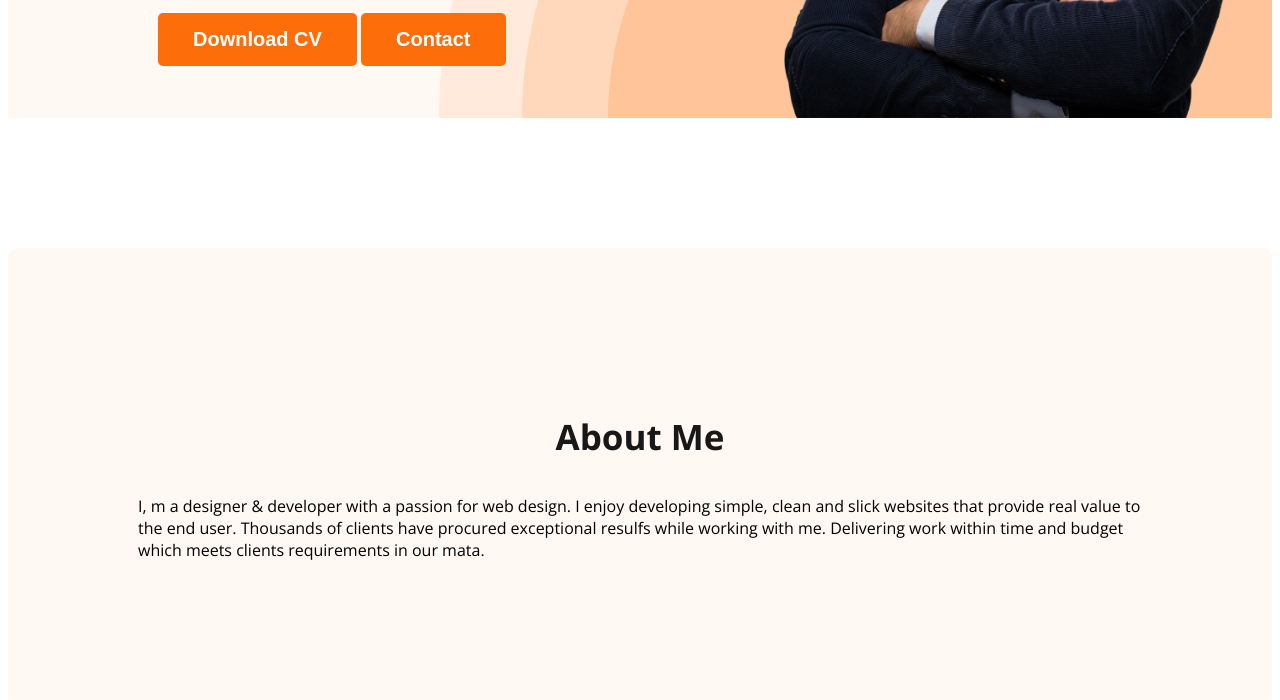
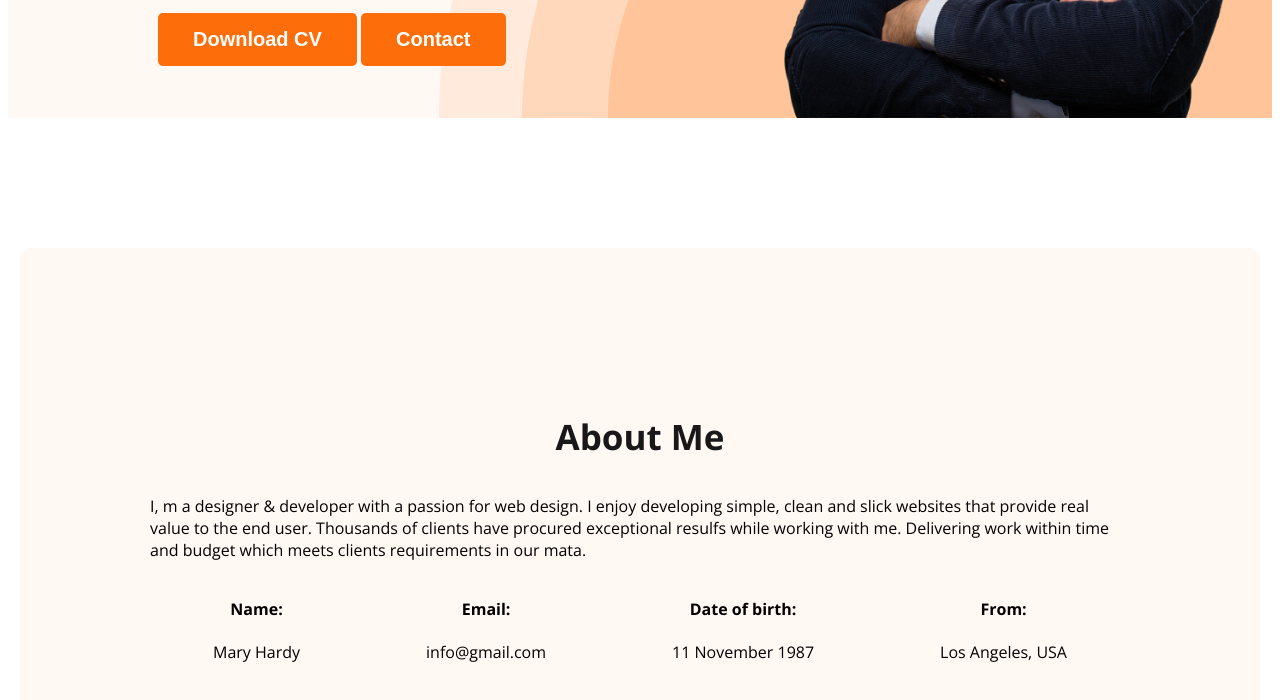
Before and after one commit to MushfikShahed/portfolio-website-practise, a plain HTML site: page index.html in a window 1280 px wide. Shown: the part 650-1350 px from the top of the page. Drawn offline with nearby package versions, Linux system fonts and the light colour scheme.

Commit message:
about us information

```diff
--- a/index.html
+++ b/index.html
@@ -26,7 +26,8 @@
             <div class="banner-content">
                 <h3 class="banner-greeting">Hi I am</h3>
                 <h1 class="banner-tittle">Marry Hardy</h1>
-                <p class="banner-descreption">Shot what able cold new see hold.Friendly as an betrayed formerly he. Morning because as to society behaved moments.</p>
+                <p class="banner-descreption">Shot what able cold new see hold.Friendly as an betrayed formerly he.
+                    Morning because as to society behaved moments.</p>
                 <button class="btn-primary">Download CV</button>
                 <button class="btn-primary">Contact</button>
             </div>
@@ -36,7 +37,29 @@
     <main>
         <section class="about">
             <h3 class="section-tittle">About Me</h3>
-            <p class="section-description">I, m a designer & developer with a passion for web design. I enjoy developing simple, clean and slick websites that provide real value to the end user. Thousands of clients have procured exceptional resulfs while working with me. Delivering work within time and budget which meets clients requirements in our mata.</p>
+            <p class="section-description">I, m a designer & developer with a passion for web design. I enjoy developing
+                simple, clean and slick websites that provide real value to the end user. Thousands of clients have
+                procured exceptional resulfs while working with me. Delivering work within time and budget which meets
+                clients requirements in our mata.</p>
+            <div class="about-info-container">
+                <!-- .about-info*4>h4.info-tittle+p.info-description -->
+                <div class="about-info">
+                    <h4 class="info-tittle">Name:</h4>
+                    <p class="info-description">Mary Hardy</p>
+                </div>
+                <div class="about-info">
+                    <h4 class="info-tittle">Email:</h4>
+                    <p class="info-description">info@gmail.com</p>
+                </div>
+                <div class="about-info">
+                    <h4 class="info-tittle">Date of birth:</h4>
+                    <p class="info-description">11 November 1987</p>
+                </div>
+                <div class="about-info">
+                    <h4 class="info-tittle">From:</h4>
+                    <p class="info-description">Los Angeles, USA</p>
+                </div>
+            </div>
         </section>
     </main>
     <footer>
--- a/styles/style.css
+++ b/styles/style.css
@@ -107,6 +107,10 @@ nav a {
 }
 
 /* main section styles */
+main{
+    max-width: 1240px;
+    margin: 0 auto;
+}
 
 /* about section styles */
 .about {
@@ -115,3 +119,11 @@ nav a {
     background: #FFF8F3;
     margin: 130px 0;
 }
+
+.about-info-container {
+    display: flex;
+    justify-content: space-around;
+}
+.about-info {
+    text-align: center;
+}
```
